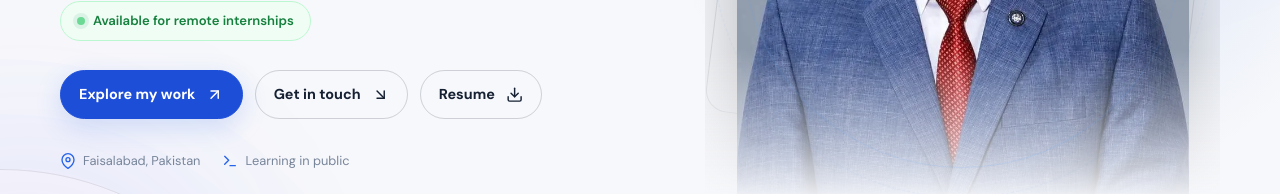
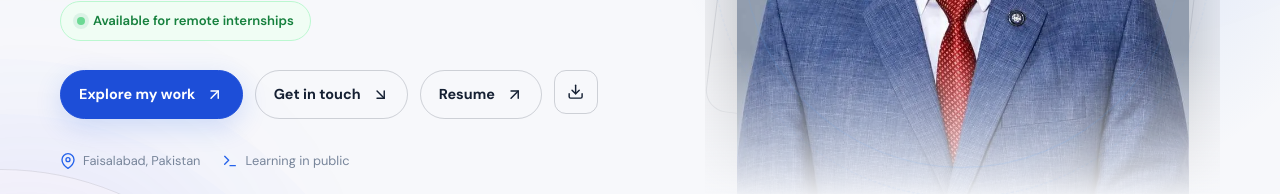
Before and after one commit to muhammadsaqlain-tech/saqlain-portfolio, a React (Vite) app: page / in a window 1280 px wide. Shown: the part 459-653 px from the top of the page. Built offline with nearby package versions, Linux system fonts and the light colour scheme.

Commit message:
Resume view in new tab plus download button

```diff
--- a/src/components/Contact.tsx
+++ b/src/components/Contact.tsx
@@ -19,7 +19,8 @@ export default function Contact() {
             <p>Share a little context and I’ll get back to you when I can. This button opens Gmail; this static site does not store messages.</p>
             <div className="contact-actions">
               <a className="button button-primary" href={`${mailto}?subject=${subject}&body=${body}`}>Write an email <FiArrowUpRight /></a>
-              <a className="button button-secondary" href={profile.resume} download="Muhammad-Saqlain-Resume.pdf"><FiDownload /> Resume</a>
+              <a className="button button-secondary" href={profile.resume} target="_blank" rel="noreferrer"><FiArrowUpRight /> Resume</a>
+              <a className="button button-icon" href={profile.resume} download="Muhammad-Saqlain-Resume.pdf" aria-label="Download resume"><FiDownload /></a>
             </div>
           </div>
           <div className="contact-details reveal">
--- a/src/components/Hero.tsx
+++ b/src/components/Hero.tsx
@@ -72,7 +72,8 @@ export default function Hero() {
           <motion.div className="hero-buttons" initial={{ opacity: 0, y: 12 }} animate={{ opacity: 1, y: 0 }} transition={{ delay: 0.5 }}>
             <Magnetic><a className="button button-primary" href="#projects">Explore my work <FiArrowUpRight /></a></Magnetic>
             <Magnetic><a className="button button-secondary" href="#contact">Get in touch <FiArrowDownRight /></a></Magnetic>
-            <Magnetic><a className="button button-secondary" href={profile.resume} download="Muhammad-Saqlain-Resume.pdf">Resume <FiDownload /></a></Magnetic>
+            <Magnetic><a className="button button-secondary" href={profile.resume} target="_blank" rel="noreferrer">Resume <FiArrowUpRight /></a></Magnetic>
+            <Magnetic><a className="button button-icon" href={profile.resume} download="Muhammad-Saqlain-Resume.pdf" aria-label="Download resume"><FiDownload /></a></Magnetic>
           </motion.div>
           <motion.div className="hero-meta" initial={{ opacity: 0 }} animate={{ opacity: 1 }} transition={{ delay: 0.62 }}>
             <span><FiMapPin /> {profile.location}</span>
--- a/src/styles.css
+++ b/src/styles.css
@@ -294,6 +294,9 @@ img { display: block; max-width: 100%; }
 .type-cursor { display: inline-block; width: 3px; height: 1em; margin-left: 3px; vertical-align: -0.12em; background: var(--accent); animation: blink 1s step-end infinite; }
 @keyframes blink { 0%, 100% { opacity: 1; } 50% { opacity: 0; } }
 
+
+.button-icon { display: inline-flex; align-items: center; justify-content: center; width: 44px; height: 44px; padding: 0; border-radius: 12px; }
+
 /* Journey */
 .journey-layout { display: grid; grid-template-columns: 1.1fr .9fr; gap: clamp(45px, 8vw, 115px); align-items: start; }
 .journey-list { position: relative; }
```
